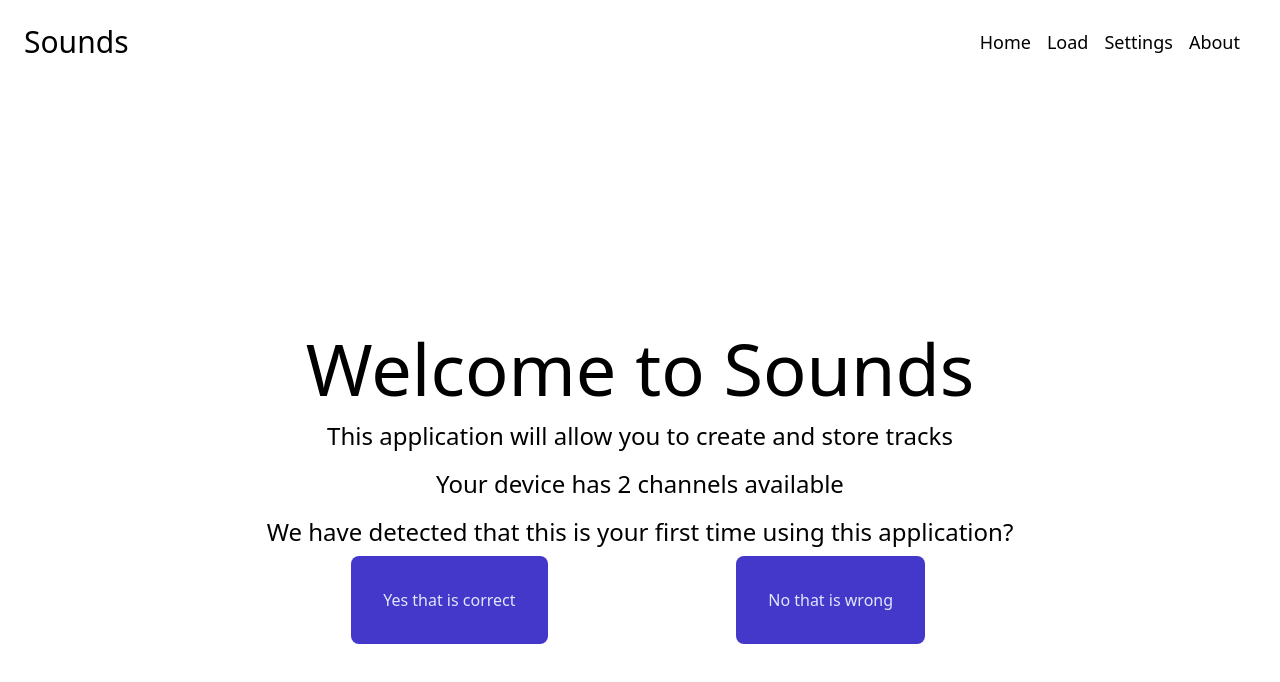
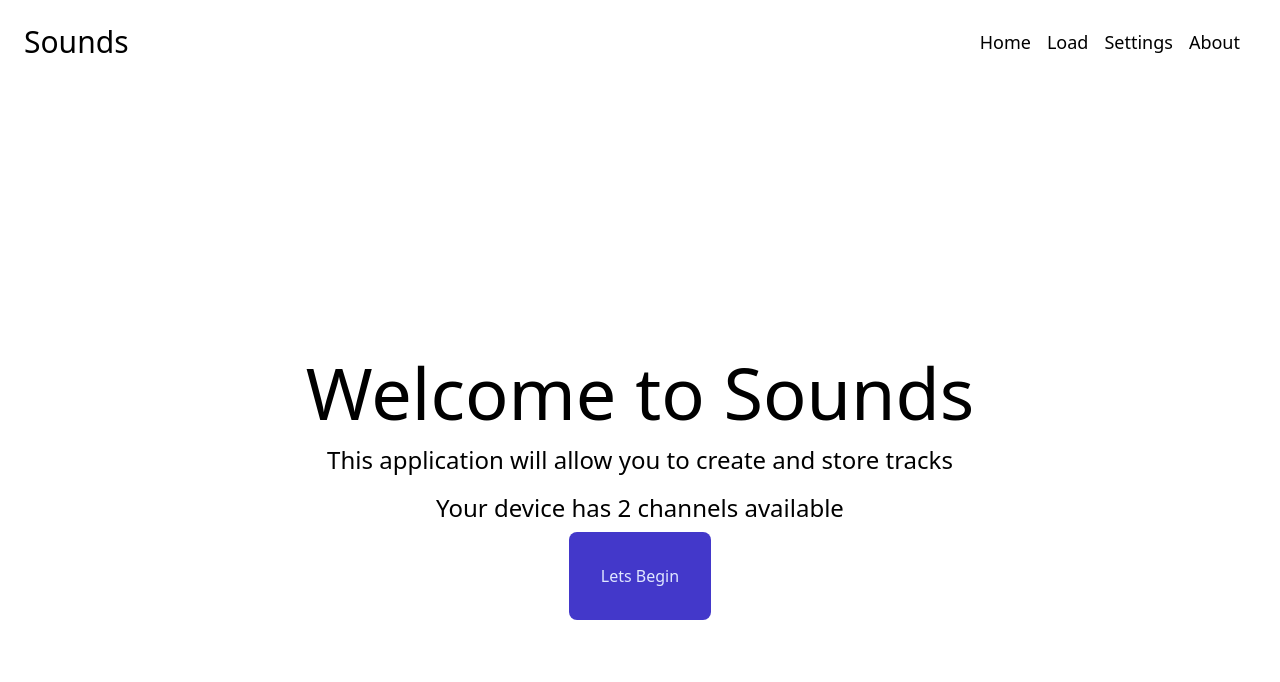
Before and after one commit to pigilwin/auditory, a React (Create React App) app: page / in a window 1280 px wide. Shown: the top 682 px of the page. Built offline with nearby package versions, Linux system fonts and the light colour scheme.

Commit message:
Welcome page can now be hidden with the lets begin button

```diff
--- a/src/builder/welcome.tsx
+++ b/src/builder/welcome.tsx
@@ -1,18 +1,17 @@
+import { useDispatch } from "react-redux";
 import { Audio } from "../audio/audio";
 import { Button } from "../components/Buttons";
 import { Context } from "../Context";
+import { acceptWelcomeMessage } from "../store/welcomeSlice";
 
 export const Welcome = (): JSX.Element => {
 
     const audio: Audio = Context.get().audio;
     const numberOfChannels: number = audio.numberOfChannels;
+    const dispatch = useDispatch();
 
-    const yesClickHandler = (): void => {
-
-    };
-
-    const noClickHandler = (): void => {
-
+    const letsBeginClickHandler = (): void => {
+        dispatch(acceptWelcomeMessage(true));
     };
 
     return (
@@ -21,14 +20,8 @@ export const Welcome = (): JSX.Element => {
                 <h1 className="text-7xl text-center p-2">Welcome to Sounds</h1>
                 <h2 className="text-2xl text-center p-2">This application will allow you to create and store tracks</h2>
                 <h2 className="text-2xl text-center p-2">Your device has {numberOfChannels} channels available</h2>
-                <h2 className="text-2xl text-center p-2">We have detected that this is your first time using this application?</h2>
-                <div className="flex">
-                    <div className="w-1/2 text-center">
-                        <Button onClick={yesClickHandler} title="Yes that is correct" id="yes"/>
-                    </div>
-                    <div className="w-1/2 text-center">
-                        <Button onClick={noClickHandler} title="No that is wrong" id="no"/>
-                    </div>
+                <div className="text-center">
+                    <Button onClick={letsBeginClickHandler} title="Lets Begin" id="letsBegin"/>
                 </div>
             </div>
         </div>
--- a/src/store/welcomeSlice.ts
+++ b/src/store/welcomeSlice.ts
@@ -8,7 +8,7 @@ const welcomeSlice = createSlice({
     initialState,
     reducers: {
         acceptWelcomeMessage(state, action: PayloadAction<boolean>) {
-            console.log(state, action);
+            return action.payload;
         }
     }
 });
```
